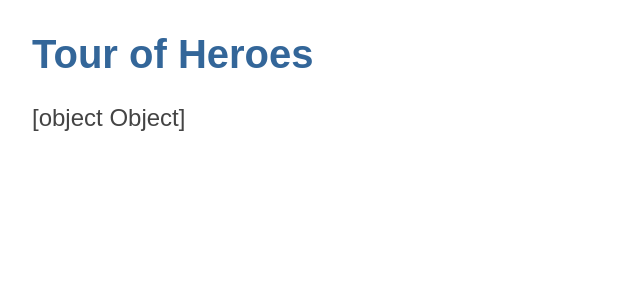
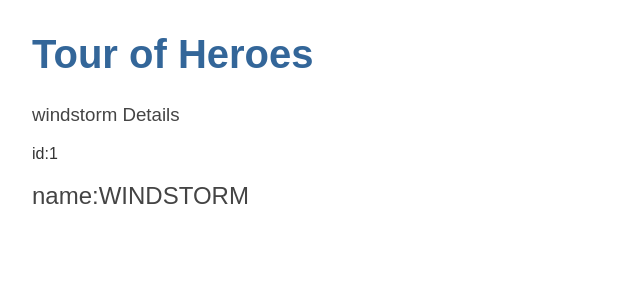
Before and after one commit to KouseiImai/angular-tour-of-heroes, an Angular app: page / in a window 1280 px wide. Shown: the top 300 px of the page, without its empty margins (0-640 px from the left). Built offline with nearby package versions, Linux system fonts and the light colour scheme.

Commit message:
View hero objects

```diff
--- a/src/app/heroes/heroes.component.html
+++ b/src/app/heroes/heroes.component.html
@@ -1 +1,3 @@
-<h2>{{ hero }}</h2>
+<h3>{{ hero.name }} Details</h3>
+<div><span>id:</span>{{ hero.id }}</div>
+<h2><span>name:</span>{{ hero.name | uppercase }}</h2>
```
